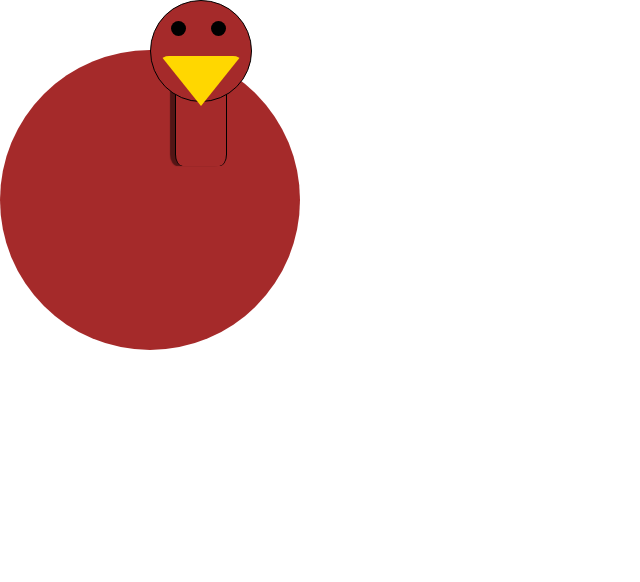
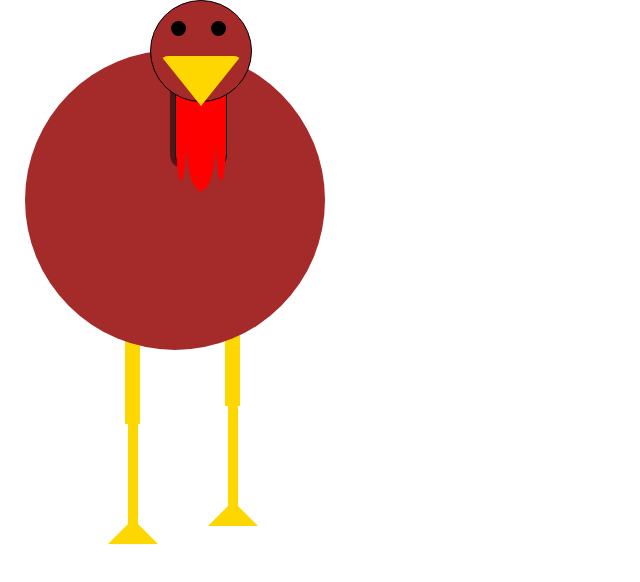
Before and after one commit to 13bfrancis/Turkey, a React (Create React App) app: page / in a window 1280 px wide. Shown: the top 582 px of the page, without its empty margins (0-640 px from the left). Built offline with nearby package versions, Linux system fonts and the light colour scheme.

Commit message:
hes alive

```diff
--- a/src/App.js
+++ b/src/App.js
@@ -5,6 +5,8 @@ import Beak from './Beak';
 import Eyes from './Eyes';
 import Body from './Body';
 import Neck from './Neck';
+import Beard from './Beard';
+import Legs from './Legs';
 
 class App extends Component {
   render() {
@@ -15,8 +17,13 @@ class App extends Component {
             <Eyes />
             <Beak />
           </Head>
-          <Neck />
-          <Body />
+          <Neck>
+            <Beard />
+          </Neck>
+          <Body>
+            <Legs left="100" delay="1" />
+            <Legs left="200" delay="0" />
+          </Body>
         </Turkey>
       </>
     );
--- a/src/Beak.js
+++ b/src/Beak.js
@@ -10,6 +10,7 @@ const Beak = styled.div`
   border-left: 40px solid transparent;
   border-right: 40px solid transparent;
   border-radius: 10%;
+  z-index: 5;
 `;
 
 export default Beak;
--- /dev/null
+++ b/src/Beard.js
@@ -0,0 +1,34 @@
+import styled from 'styled-components';
+
+const Beard = styled.div`
+  position: absolute;
+  top: 0;
+  left: 10px;
+  width: 30px;
+  height: 100px;
+  background: red;
+  border-bottom-left-radius: 50%;
+  border-bottom-right-radius: 50%;
+  &::before {
+    content: '';
+    position: absolute;
+    left: -10px;
+    width: 10px;
+    height: 90px;
+    background: red;
+    border-bottom-left-radius: 50%;
+    border-bottom-right-radius: 50%;
+  }
+  &::after {
+    content: '';
+    position: absolute;
+    right: -10px;
+    width: 10px;
+    height: 90px;
+    background: red;
+    border-bottom-left-radius: 50%;
+    border-bottom-right-radius: 50%;
+  }
+`;
+
+export default Beard;
--- a/src/Body.js
+++ b/src/Body.js
@@ -1,4 +1,5 @@
 import styled from 'styled-components';
+import { wiggle } from './animations';
 
 const Body = styled.div`
   width: 300px;
@@ -7,6 +8,7 @@ const Body = styled.div`
   border-radius: 50%;
   position: absolute;
   top: 50px;
+  animation: ${wiggle} 5s infinite;
 `;
 
 export default Body;
--- /dev/null
+++ b/src/Legs.js
@@ -0,0 +1,36 @@
+import styled from 'styled-components';
+import { wiggle, walk } from './animations';
+
+const Legs = styled.div`
+  position: absolute;
+  top: 275px;
+  left: ${props => props.left || 100}px;
+  width: 15px;
+  height: 100px;
+  background: gold;
+  z-index: -5;
+  animation: ${walk} 2s infinite;
+  animation-delay: ${props => props.delay || '0'}s;
+  &::after {
+    content: '';
+    position: absolute;
+    top: 100%;
+    left: 2.5px;
+    width: 10px;
+    height: 100px;
+    background: gold;
+  }
+  &::before {
+    content: '';
+    width: 0;
+    height: 0;
+    position: absolute;
+    border-left: 25px solid transparent;
+    border-right: 25px solid transparent;
+    border-bottom: 25px solid gold;
+    top: 195%;
+    left: -17px;
+  }
+`;
+
+export default Legs;
--- a/src/Turkey.js
+++ b/src/Turkey.js
@@ -6,6 +6,7 @@ const Turkey = styled.div`
   left: ${props => props.left || '0'}px;
   width: 400px;
   height: 400px;
+  margin: 0;
 `;
 
 export default Turkey;
--- /dev/null
+++ b/src/animations.js
@@ -0,0 +1,24 @@
+import { keyframes } from 'styled-components';
+
+export const wiggle = keyframes`
+  from {
+    left: inherit;
+  }
+  50% {
+    left: 25px;
+  }
+  to {
+    left: inherit;
+  }
+`;
+export const walk = keyframes`
+  from {
+    top: 250px;
+  }
+  50% {
+    top: 280px;
+  }
+  to {
+    top: 250px;
+  }
+`;
```
